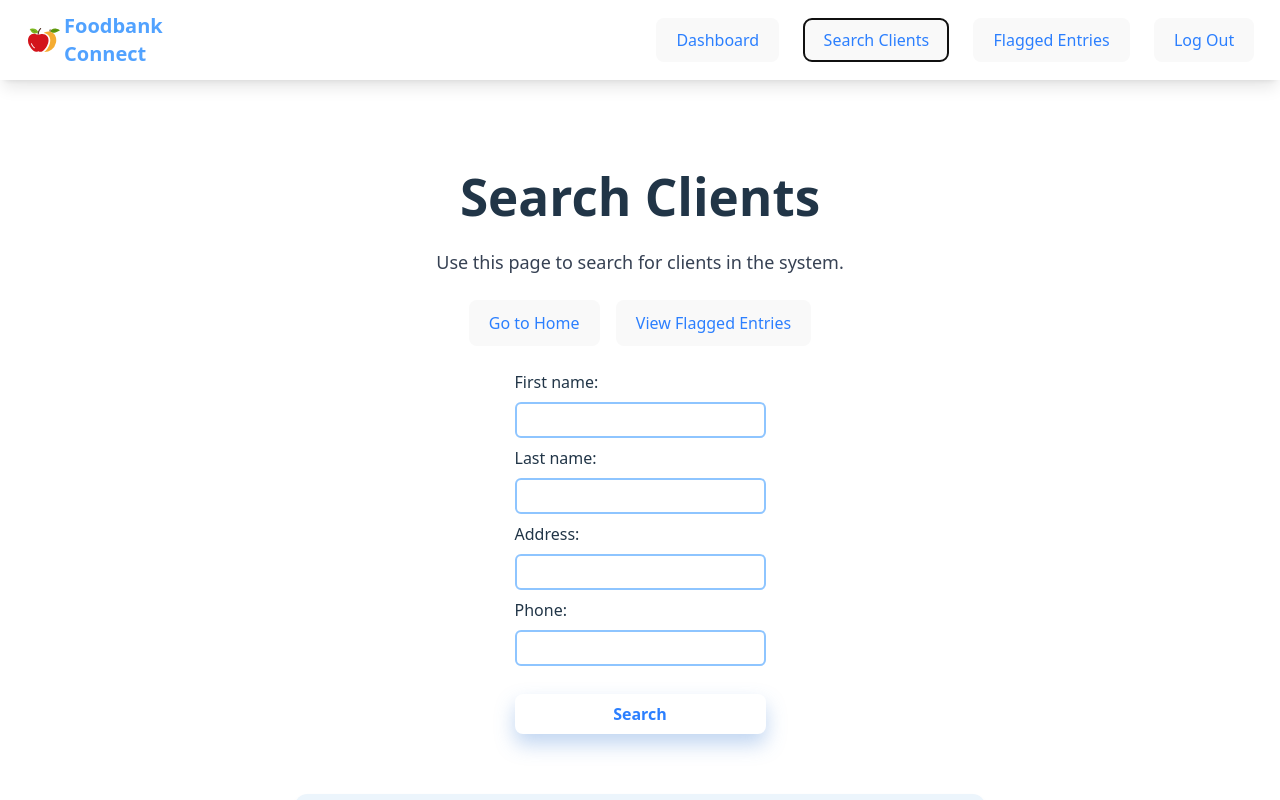
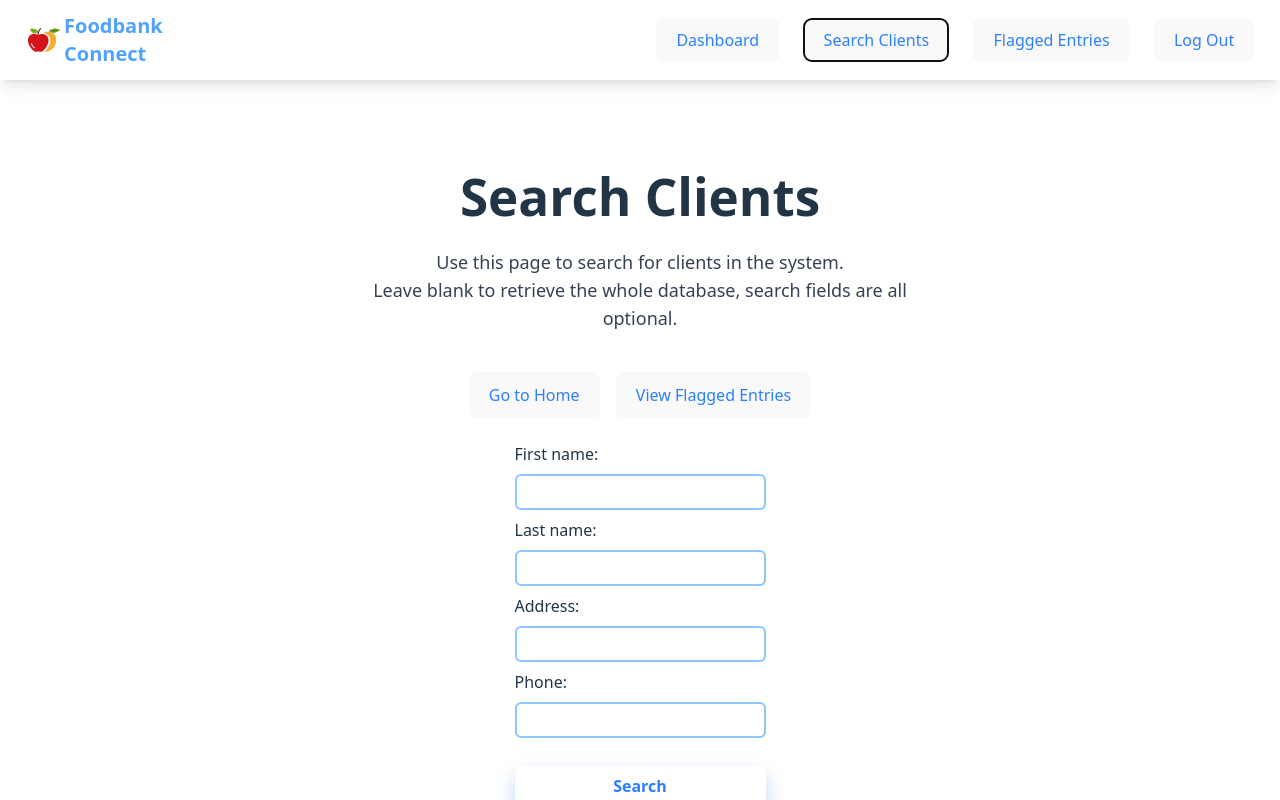
Before and after one commit to JimmyALiu/FoodBankConnect, a React (Vite) app in the folder client/: page / in a window 1280 px wide. Both pictures are taken after a click on the button "Search Clients". Shown: the top 800 px of the page. Built offline with nearby package versions, Linux system fonts and the light colour scheme.

Commit message:
Clarify search field params.

```diff
--- a/client/src/Search.tsx
+++ b/client/src/Search.tsx
@@ -61,8 +61,8 @@ function Search({
     <div className="bg-white">
       <main className="flex flex-col items-center justify-center p-6">
         <h1 className="text-3xl font-semibold mb-6">Search Clients</h1>
-        <p className="mb-6 text-lg text-gray-700">
-          Use this page to search for clients in the system.
+        <p className="mb-10 text-lg text-gray-700 w-[45%] text-center">
+          Use this page to search for clients in the system. <br /> Leave blank to retrieve the whole database, search fields are all optional.
         </p>
         <div className="flex space-x-4">
           <button
```
